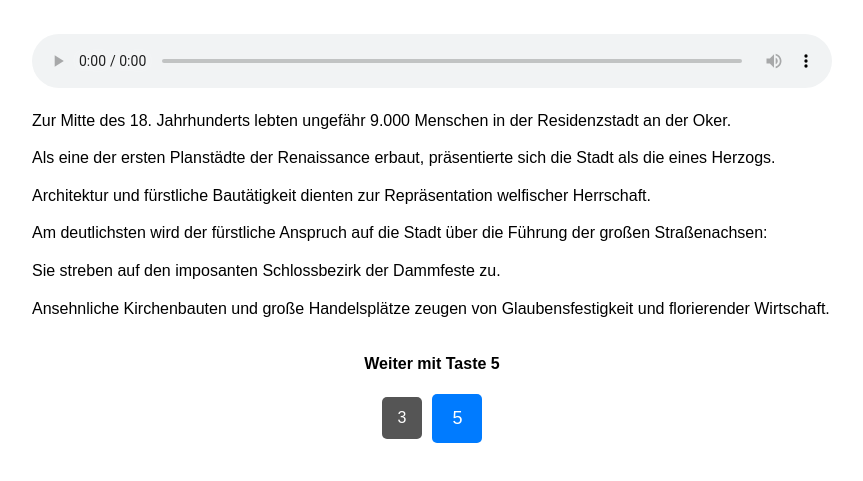
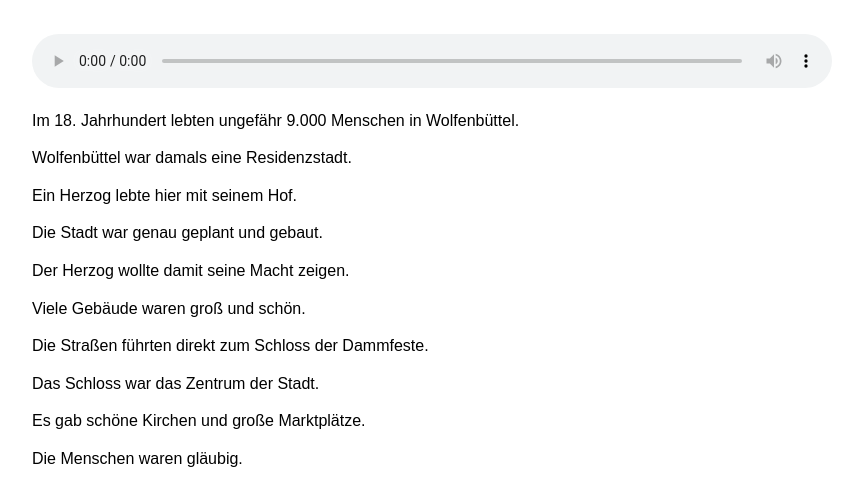
Before and after one commit to MuseumWolfenbuettel/LS4, a plain HTML site: page index.html in a window 1280 px wide. Shown: the part 80-561 px from the top of the page, without its empty margins (208-1071 px from the left). Drawn offline with Linux system fonts and the light colour scheme.

Commit message:
Update index.html

```diff
--- a/index.html
+++ b/index.html
@@ -17,9 +17,6 @@
         }
         h1 {
             text-align: center;
-        }
-        h2 {
-            margin-top: 30px;
         }
         p {
             margin: 12px 0;
@@ -70,17 +67,17 @@
             Ihr Browser unterstützt kein Audio-Element.
         </audio>
 
-        <p>Zur Mitte des 18. Jahrhunderts lebten ungefähr 9.000 Menschen in der Residenzstadt an der Oker.</p>
-
-        <p>Als eine der ersten Planstädte der Renaissance erbaut, präsentierte sich die Stadt als die eines Herzogs.</p>
-
-        <p>Architektur und fürstliche Bautätigkeit dienten zur Repräsentation welfischer Herrschaft.</p>
-
-        <p>Am deutlichsten wird der fürstliche Anspruch auf die Stadt über die Führung der großen Straßenachsen:</p>
-
-        <p>Sie streben auf den imposanten Schlossbezirk der Dammfeste zu.</p>
-
-        <p>Ansehnliche Kirchenbauten und große Handelsplätze zeugen von Glaubensfestigkeit und florierender Wirtschaft.</p>
+        <p>Im 18. Jahrhundert lebten ungefähr 9.000 Menschen in Wolfenbüttel.</p>
+        <p>Wolfenbüttel war damals eine Residenzstadt.</p>
+        <p>Ein Herzog lebte hier mit seinem Hof.</p>
+        <p>Die Stadt war genau geplant und gebaut.</p>
+        <p>Der Herzog wollte damit seine Macht zeigen.</p>
+        <p>Viele Gebäude waren groß und schön.</p>
+        <p>Die Straßen führten direkt zum Schloss der Dammfeste.</p>
+        <p>Das Schloss war das Zentrum der Stadt.</p>
+        <p>Es gab schöne Kirchen und große Marktplätze.</p>
+        <p>Die Menschen waren gläubig.</p>
+        <p>Und die Wirtschaft lief gut.</p>
 
         <p class="instruction">Weiter mit Taste 5</p>
 
```
